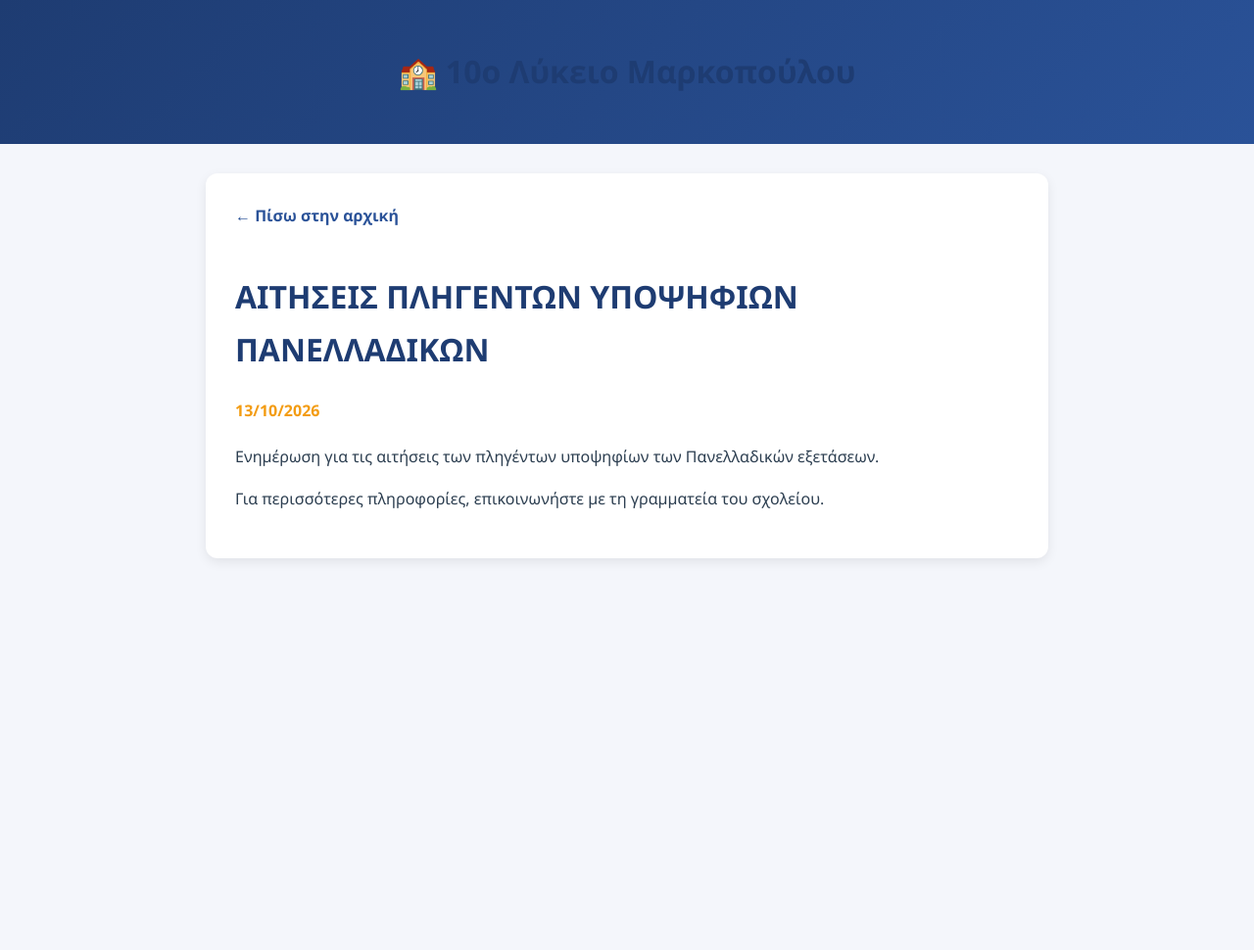
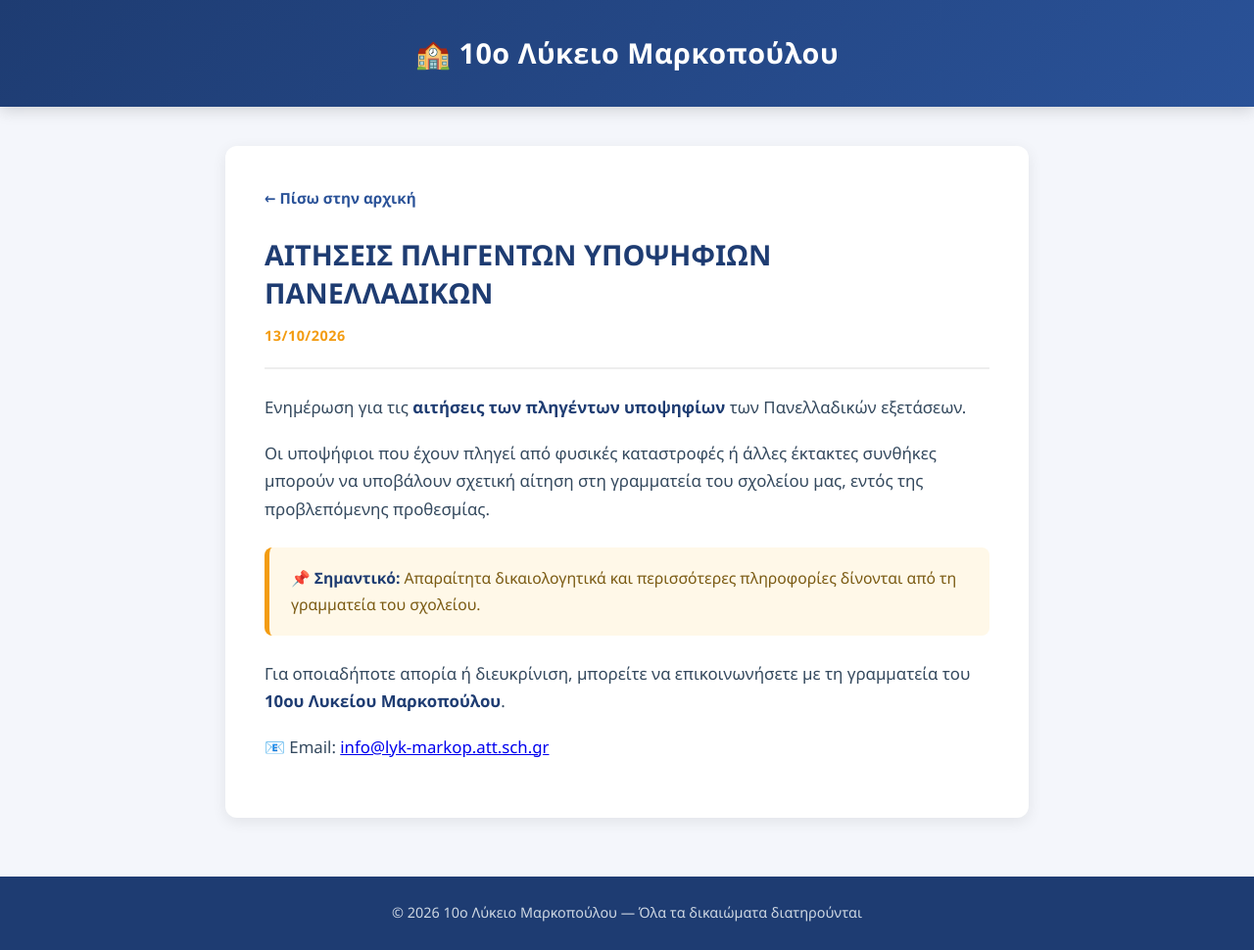
Before and after one commit to lykmarkop14web/programa, a plain HTML site: page arthra/arthro2.html in a window 1280 px wide. Shown: the whole page at 98% size. Before the commit the page ends 800 px from the top, so only its background shows below. Drawn offline with Linux system fonts and the light colour scheme.

Commit message:
Update arthro2.html

```diff
--- a/arthra/arthro2.html
+++ b/arthra/arthro2.html
@@ -5,23 +5,141 @@
 <meta name="viewport" content="width=device-width, initial-scale=1.0">
 <title>ΑΙΤΗΣΕΙΣ ΠΛΗΓΕΝΤΩΝ ΥΠΟΨΗΦΙΩΝ ΠΑΝΕΛΛΑΔΙΚΩΝ - 10ο Λύκειο Μαρκοπούλου</title>
 <style>
-  body { font-family:'Segoe UI',sans-serif; background:#f4f6fb; color:#2c3e50; margin:0; line-height:1.7; }
-  header { background:linear-gradient(135deg,#1e3c72,#2a5298); color:#fff; padding:25px; text-align:center; }
-  .container { max-width:800px; margin:30px auto; padding:30px; background:#fff; border-radius:12px; box-shadow:0 4px 12px rgba(0,0,0,0.08); }
-  h1 { color:#1e3c72; }
-  .date { color:#f39c12; font-weight:bold; margin-bottom:20px; }
-  a.back { display:inline-block; margin-bottom:20px; color:#2a5298; text-decoration:none; font-weight:bold; }
-  a.back:hover { color:#f39c12; }
+  * { margin:0; padding:0; box-sizing:border-box; }
+
+  body {
+    font-family: 'Segoe UI', Tahoma, Geneva, Verdana, sans-serif;
+    background: #f4f6fb;
+    color: #2c3e50;
+    line-height: 1.7;
+  }
+
+  /* ===== HEADER ===== */
+  header {
+    background: linear-gradient(135deg, #1e3c72 0%, #2a5298 100%);
+    color: #fff;
+    padding: 30px 20px;
+    text-align: center;
+    box-shadow: 0 4px 15px rgba(0,0,0,0.15);
+  }
+  header h1 {
+    font-size: 1.8em;
+    letter-spacing: 0.5px;
+  }
+
+  /* ===== CONTAINER ===== */
+  .container {
+    max-width: 820px;
+    margin: 40px auto;
+    padding: 40px;
+    background: #fff;
+    border-radius: 12px;
+    box-shadow: 0 4px 15px rgba(0,0,0,0.08);
+  }
+
+  /* ===== BACK LINK ===== */
+  a.back {
+    display: inline-block;
+    margin-bottom: 25px;
+    color: #2a5298;
+    text-decoration: none;
+    font-weight: bold;
+    font-size: 0.95em;
+    transition: color 0.2s;
+  }
+  a.back:hover { color: #f39c12; }
+
+  /* ===== ARTICLE ===== */
+  .container h1 {
+    color: #1e3c72;
+    font-size: 1.8em;
+    line-height: 1.35;
+    margin-bottom: 12px;
+  }
+
+  .date {
+    color: #f39c12;
+    font-weight: bold;
+    font-size: 0.9em;
+    text-transform: uppercase;
+    letter-spacing: 0.5px;
+    margin-bottom: 25px;
+    padding-bottom: 20px;
+    border-bottom: 2px solid #eee;
+  }
+
+  .container p {
+    color: #34495e;
+    font-size: 1.05em;
+    margin-bottom: 18px;
+  }
+
+  .container p strong {
+    color: #1e3c72;
+  }
+
+  /* ===== BOX ===== */
+  .info-box {
+    background: #fff8e8;
+    border-left: 5px solid #f39c12;
+    padding: 18px 22px;
+    border-radius: 8px;
+    margin: 25px 0;
+  }
+  .info-box p {
+    margin: 0;
+    color: #7a5a12;
+    font-size: 0.98em;
+  }
+
+  /* ===== FOOTER ===== */
+  footer {
+    background: #1e3c72;
+    color: #cfd8e3;
+    text-align: center;
+    padding: 25px 20px;
+    margin-top: 60px;
+    font-size: 0.9em;
+  }
+  footer a { color: #f39c12; text-decoration: none; }
+
+  @media (max-width: 600px) {
+    .container { padding: 25px 20px; margin: 20px 10px; }
+    .container h1 { font-size: 1.4em; }
+  }
 </style>
 </head>
 <body>
-  <header><h1>🏫 10ο Λύκειο Μαρκοπούλου</h1></header>
+
+  <!-- HEADER -->
+  <header>
+    <h1>🏫 10ο Λύκειο Μαρκοπούλου</h1>
+  </header>
+
+  <!-- ARTICLE -->
   <div class="container">
     <a href="../index.html" class="back">← Πίσω στην αρχική</a>
+
     <h1>ΑΙΤΗΣΕΙΣ ΠΛΗΓΕΝΤΩΝ ΥΠΟΨΗΦΙΩΝ ΠΑΝΕΛΛΑΔΙΚΩΝ</h1>
     <div class="date">13/10/2026</div>
-    <p>Ενημέρωση για τις αιτήσεις των πληγέντων υποψηφίων των Πανελλαδικών εξετάσεων.</p>
-    <p>Για περισσότερες πληροφορίες, επικοινωνήστε με τη γραμματεία του σχολείου.</p>
+
+    <p>Ενημέρωση για τις <strong>αιτήσεις των πληγέντων υποψηφίων</strong> των Πανελλαδικών εξετάσεων.</p>
+
+    <p>Οι υποψήφιοι που έχουν πληγεί από φυσικές καταστροφές ή άλλες έκτακτες συνθήκες μπορούν να υποβάλουν σχετική αίτηση στη γραμματεία του σχολείου μας, εντός της προβλεπόμενης προθεσμίας.</p>
+
+    <div class="info-box">
+      <p><strong>📌 Σημαντικό:</strong> Απαραίτητα δικαιολογητικά και περισσότερες πληροφορίες δίνονται από τη γραμματεία του σχολείου.</p>
+    </div>
+
+    <p>Για οποιαδήποτε απορία ή διευκρίνιση, μπορείτε να επικοινωνήσετε με τη γραμματεία του <strong>10ου Λυκείου Μαρκοπούλου</strong>.</p>
+
+    <p>📧 Email: <a href="mailto:info@lyk-markop.att.sch.gr">info@lyk-markop.att.sch.gr</a></p>
   </div>
+
+  <!-- FOOTER -->
+  <footer>
+    <p>© 2026 10ο Λύκειο Μαρκοπούλου — Όλα τα δικαιώματα διατηρούνται</p>
+  </footer>
+
 </body>
 </html>
```
